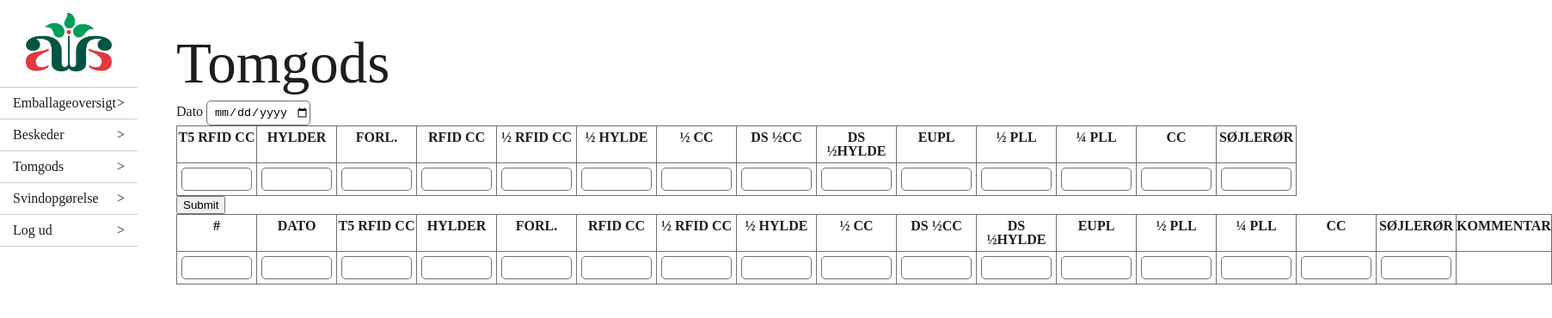
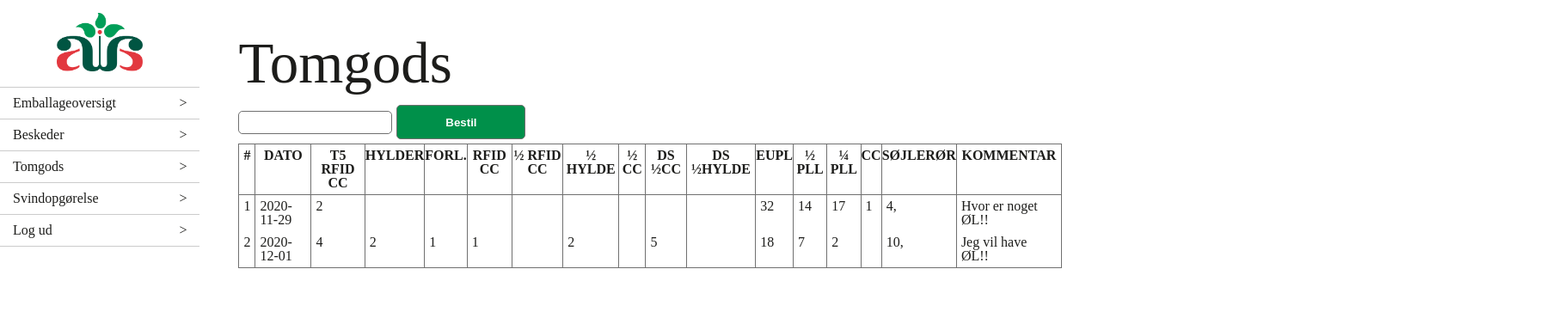
Before and after one commit to Surkrit/aa-emballage-app, a React (Create React App) app: page /Customer/Tomgods in a window 1280 px wide. Shown: the top 370 px of the page at 86% size, 1805 px wide, since content can reach past the window. Built offline with nearby package versions, Linux system fonts and the light colour scheme.

Commit message:
Noget fungerer, så det bliver måske jul i år :santa:

```diff
--- a/src/components/Tomgods.js
+++ b/src/components/Tomgods.js
@@ -4,10 +4,30 @@ import Button from './Button';
 import Comment from "./Comment";
 import '../style/App.css';
 
-const initialTomgods = Object.freeze({
+/* const initialTomgods = Object.freeze({
   id: Math.floor(Math.random() * 10000),
-  tomgodsDate: '',
-  t5RfidCc: '',
+  tomgodsDate: "",
+  t5RfidCc: "",
+  hylder: "",
+  forl: "",
+  rfidCc: "",
+  halfRfidCc: "",
+  halfHylde: "",
+  halfCc: "",
+  dsHalfCc: "",
+  dsHalfHylde: "",
+  eupl: "",
+  halfPll: "",
+  quartPll: "",
+  cc: "",
+  sojleror: ""
+}); */
+
+const initialTomgods = [
+  {
+    id: '1',
+    tomgodsDate: '2020-11-29',
+    t5RfidCc: '2',
     hylder: '',
     forl: '',
     rfidCc: '',
@@ -16,14 +36,53 @@ const initialTomgods = Object.freeze({
     halfCc: '',
     dsHalfCc: '',
     dsHalfHylde: '',
-  eupl: '',
-  halfPll: '',
-  quartPll: '',
+    eupl: '32',
+    halfPll: '14',
+    quartPll: '17',
+    cc: '1',
+    sojleror: '4,',
+    comment: 'Hvor er noget ØL!!'
+  },
+  {
+    id: '2',
+    tomgodsDate: '2020-12-01',
+    t5RfidCc: '4',
+    hylder: '2',
+    forl: '1',
+    rfidCc: '1',
+    halfRfidCc: '',
+    halfHylde: '2',
+    halfCc: '',
+    dsHalfCc: '5',
+    dsHalfHylde: '',
+    eupl: '18',
+    halfPll: '7',
+    quartPll: '2',
     cc: '',
-  sojleror: ''
-});
+    sojleror: '10,',
+    comment: 'Jeg vil have ØL!!'
+  },
+];
 
 const Tomgods = () => {
+  const [value, setValue] = useState('');
+  const [tomgods, setTomgods] = useState(initialTomgods);
+
+  const handleChange = event => {
+    setValue(event.target.value);
+  };
+
+  const handleSubmit = event => {
+    if (value) {
+      setTomgods(tomgods.concat(value));
+    }
+
+    setValue('');
+
+    event.preventDefault();
+  };
+
+/* const Tomgods = () => {
   const [formData, updateFormData] = useState(initialTomgods);
 
   const handleChange = (e) => {
@@ -38,13 +97,74 @@ const Tomgods = () => {
       e.preventDefault()
       console.log(formData);
       // ... submit to API or something
-  };
+  }; */
 
   return (
     <div className="tomgods">
       <Headline title="Tomgods" />
+      <form onSubmit={handleSubmit}>
+        <input type="text" value={value} onChange={handleChange} />
+        <Button buttonname="Bestil"/>
+      </form>
+      <table>
+        <thead>
+          <tr>
+            <th>#</th>
+            <th>Dato</th>
+            <th>T5 Rfid CC</th>
+            <th>Hylder</th>
+            <th>Forl.</th>
+            <th>Rfid CC</th>
+            <th>½ Rfid CC</th>
+            <th>½ Hylde</th>
+            <th>½ CC</th>
+            <th>DS ½CC</th>
+            <th>DS ½Hylde</th>
+            <th>Eupl</th>
+            <th>½ Pll</th>
+            <th>¼ Pll</th>
+            <th>CC</th>
+            <th>Søjlerør</th>
+            <th>Kommentar</th>
+          </tr>
+        </thead>
+        {tomgods.map(item => (
+          <tr>
+            <td key={item.id}>{item.id} </td>
+            <td key={item.tomgodsDate}>{item.tomgodsDate}</td>
+            <td key={item.t5RfidCc}>{item.t5RfidCc}</td>
+            <td key={item.hylder}>{item.hylder}</td>
+            <td key={item.forl}>{item.forl}</td>
+            <td key={item.rfidCc}>{item.rfidCc}</td>
+            <td key={item.halfRfidCc}>{item.halfRfidCc}</td>
+            <td key={item.halfHylde}>{item.halfHylde}</td>
+            <td key={item.halfCc}>{item.halfCc}</td>
+            <td key={item.dsHalfCc}>{item.dsHalfCc}</td>
+            <td key={item.dsHalfHylde}>{item.dsHalfHylde}</td>
+            <td key={item.eupl}>{item.eupl}</td>
+            <td key={item.halfPll}>{item.halfPll}</td>
+            <td key={item.quartPll}>{item.quartPll}</td>
+            <td key={item.cc}>{item.cc}</td>
+            <td key={item.sojleror}>{item.sojleror}</td>
+            <td key={item.comment}>{item.comment}</td>
+          </tr>
+        ))}
+      </table>
+      {/* <ul>
+        {tomgods.map(item => (
+          <li key={item.id}>{item}</li>
+        ))}
+      </ul> */}
+    </div>
+  );
+};
+
+/*   return (
+    <div className="tomgods">
+      <Headline title="Tomgods" />
+
+      <form>
       <>
-      <form >
         <label className="tomgods-date">Dato <input type="date" name="tomgodsDate" onChange={handleChange}/></label>
         <table>
           <thead>
@@ -85,9 +205,10 @@ const Tomgods = () => {
           </tbody>
         </table>
         <button onClick={handleSubmit}>Submit</button>
-        {/* <Button buttonname="Bestil"/> */}
+        {/* <Button buttonname="Bestil"/> */
+/*         </>
       </form>
-      </>
+
 
       <table>
         <thead>
@@ -111,30 +232,67 @@ const Tomgods = () => {
             <th>Kommentar</th>
           </tr>
         </thead>
-        <tbody>
-          <tr>
-            <td>{<input type="number" name=""/>}</td>
-            <td><input type="number" name=""/></td>
-            <td><input type="number" name="t5RfidCc"/></td>
-            <td><input type="number" name="hylder"/></td>
-            <td><input type="number" name="forl"/></td>
-            <td><input type="number" name="rfidcc"/></td>
-            <td><input type="number" name="½rfidcc"/></td>
-            <td><input type="number" name="½hylde"/></td>
-            <td><input type="number" name="½cc"/></td>
-            <td><input type="number" name="ds½cc"/></td>
-            <td><input type="number" name="ds½hylde"/></td>
-            <td><input type="number" name="eupl"/></td>
-            <td><input type="number" name="½pll"/></td>
-            <td><input type="number" name="¼pll"/></td>
-            <td><input type="number" name="cc"/></td>
-            <td><input type="number" name="sojleror"/></td>
-            <td><Comment/></td>
-          </tr>
-        </tbody>
+        <Gods/>
       </table>
     </div>
   );
 }
 
+
+const gods = [
+  {
+    id: '1',
+    tomgodsDate: '2020-11-29',
+    t5RfidCc: '2',
+    hylder: '',
+    forl: '',
+    rfidCc: '',
+    halfRfidCc: '',
+    halfHylde: '',
+    halfCc: '',
+    dsHalfCc: '',
+    dsHalfHylde: '',
+    eupl: '32',
+    halfPll: '14',
+    quartPll: '17',
+    cc: '1',
+    sojleror: '4,'
+  },
+  {
+    id: '2',
+    tomgodsDate: '2020-12-01',
+    t5RfidCc: '4',
+    hylder: '2',
+    forl: '1',
+    rfidCc: '1',
+    halfRfidCc: '',
+    halfHylde: '2',
+    halfCc: '',
+    dsHalfCc: '5',
+    dsHalfHylde: '',
+    eupl: '18',
+    halfPll: '7',
+    quartPll: '2',
+    cc: '',
+    sojleror: '10,'
+  },
+];
+
+const TomgodsList = ({gods}) => (
+  <tr>
+    <td>{gods.id}</td>
+    <td>{gods.tomgodsDate}</td>
+    <td>{gods.t5RfidCc}</td>
+    <td>{gods.hylder}</td>
+  </tr>
+)
+
+const Gods = ({gods}) => (
+  <tbody>
+  {gods.map(item => (
+    <TomgodsList key={item.id} item={item} />
+    ))}
+  </tbody>
+  ); */
+
 export default Tomgods;
```
Also changed, not shown: 1 other file (tests, documents, lock files or other folders). Lines whose indentation alone changed are shown as unchanged.
